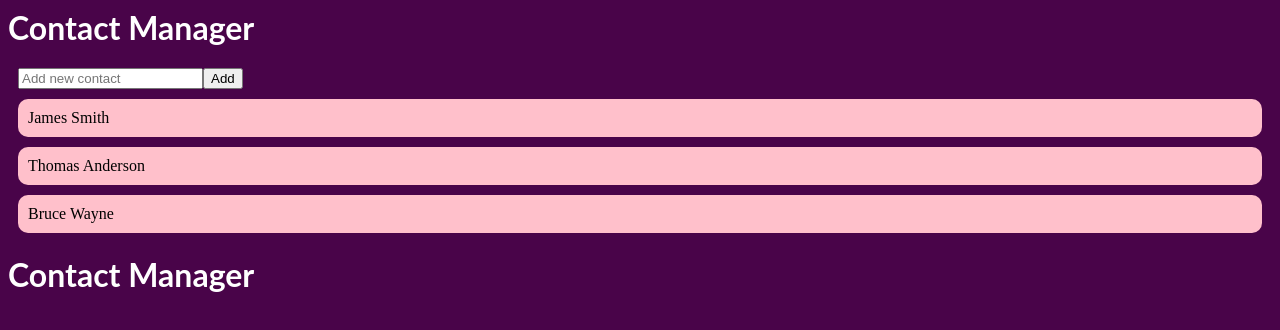
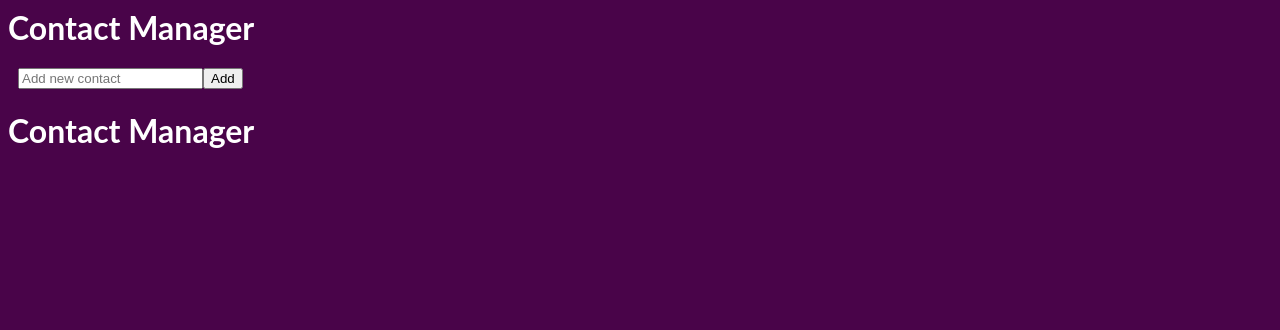
Before and after one commit to shlesha19/contact-managerapp9, a React (Create React App) app: page / in a window 1280 px wide. Shown: the top 330 px of the page. Built offline with nearby package versions, Linux system fonts and the light colour scheme.

Commit message:
1 file modified

```diff
--- a/src/index.js
+++ b/src/index.js
@@ -49,7 +49,7 @@ function ContactManager(props) {
     </div>
   );
 }
-const contacts = ["James Smith", "Thomas Anderson", "Bruce Wayne"];
+const contacts = [];
 
 ReactDOM.render(
   <ContactManager data={contacts} />,
```
